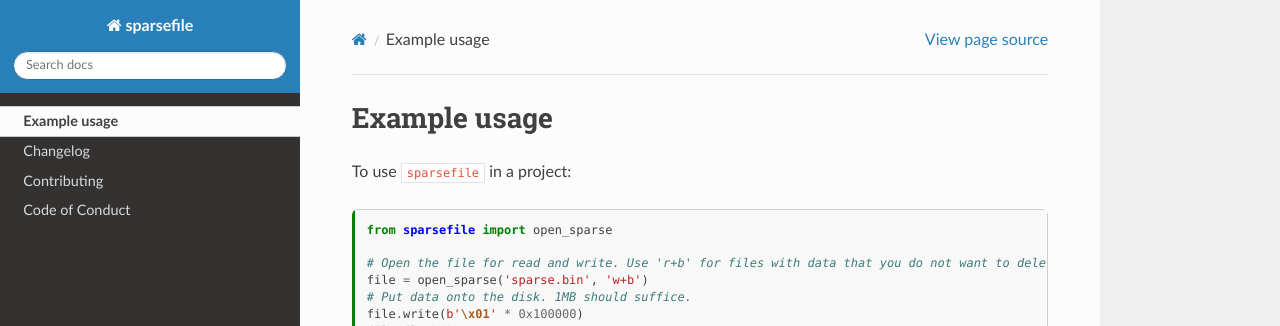
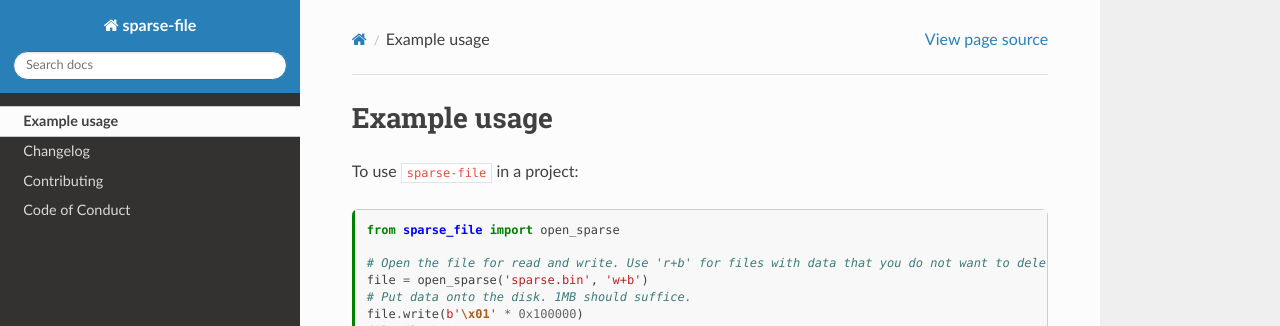
Before and after one commit to wilminator/sparse_file, a Sphinx documentation site: the page built from docs/example.ipynb, in a window 1280 px wide. Shown: the top 326 px of the page. Built offline with Sphinx 7.4.7 and the Read the Docs theme 2.0.0, drawn with Linux system fonts in a browser that asks for light colours; pages that are not in the unit, such as notebooks, are missing from menus.

Commit message:
chore: Forgot to add these files.

```diff
--- a/docs/conf.py
+++ b/docs/conf.py
@@ -6,7 +6,7 @@
 
 # -- Project information -----------------------------------------------------
 
-project = u"sparsefile"
+project = u"sparse-file"
 copyright = u"2023, Michael Wilmes"
 author = u"Michael Wilmes"
 
```
Also changed, not shown: docs/example.ipynb, 2 other files.
